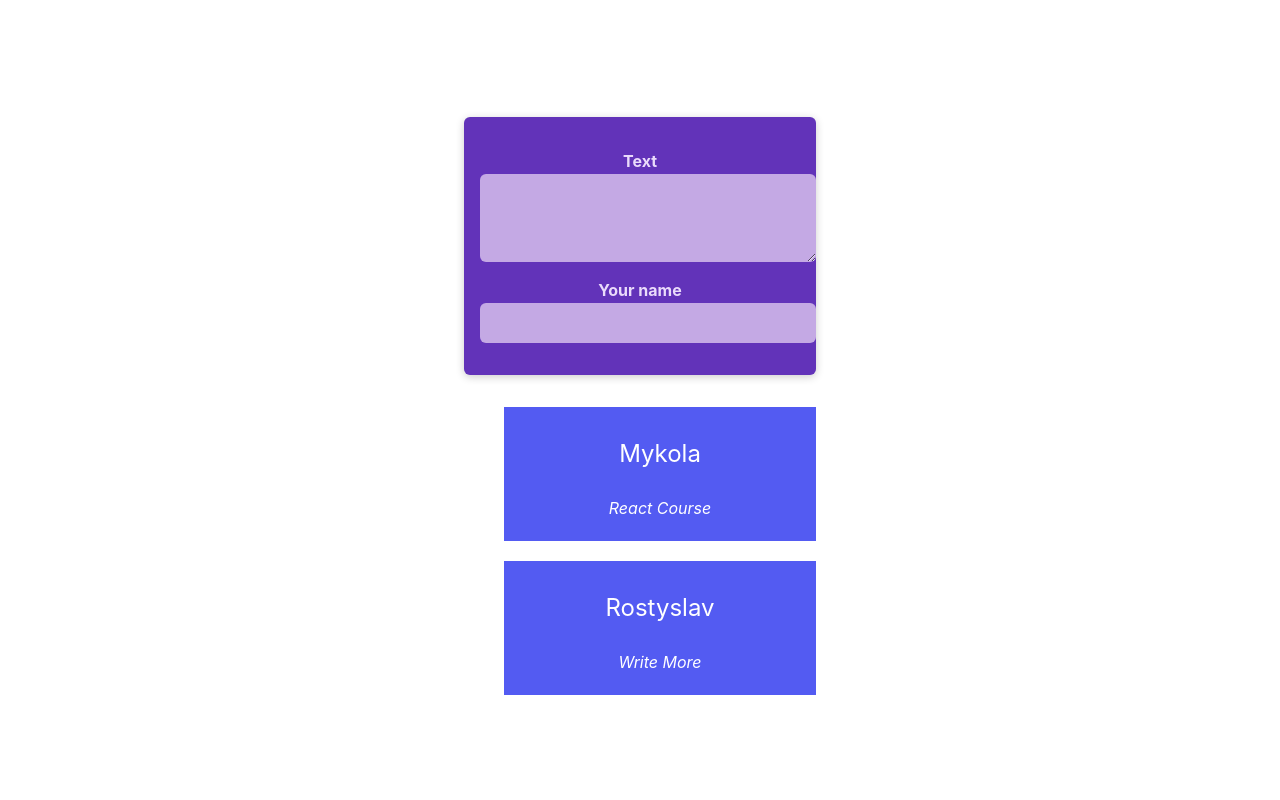
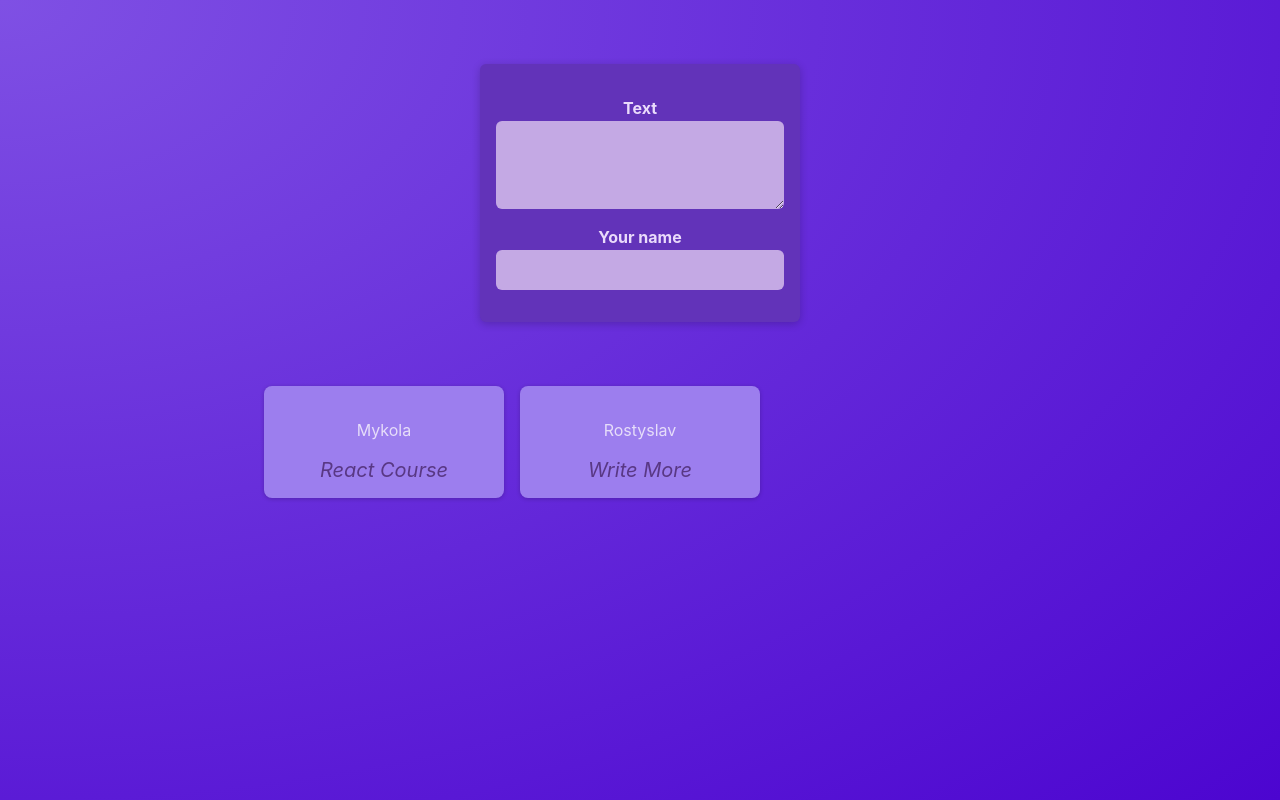
Before and after one commit to iftemplar/react-vite-project, a React (Vite) app: page / in a window 1280 px wide. Built offline with nearby package versions, Linux system fonts and the light colour scheme.

Commit message:
Added CSS styles from Maximillian. Added Prettier

```diff
--- a/package.json
+++ b/package.json
@@ -21,6 +21,7 @@
     "eslint-plugin-react": "^7.32.2",
     "eslint-plugin-react-hooks": "^4.6.0",
     "eslint-plugin-react-refresh": "^0.3.4",
+    "prettier": "2.8.7",
     "vite": "^4.3.0"
   }
 }
--- a/src/components/NewPost.jsx
+++ b/src/components/NewPost.jsx
@@ -8,7 +8,7 @@ function NewPost() {
     <form className={classes.form}>
       <p>
         <label htmlFor="body">Text</label>
-                <textarea id="body" required rows={3} onChange={changeBodyHandler}/>
+        <textarea id="body" required rows={3} onChange={changeBodyHandler} />
       </p>
       <p>
         <label htmlFor="name">Your name</label>
--- a/src/components/Post.module.css
+++ b/src/components/Post.module.css
@@ -1,12 +1,35 @@
 .post {
-    color: white;
-    background: #535bf2;
-    padding: 5px 50px;
-    margin-bottom: 20px;
+  margin: 1rem 0;
+  padding: 1rem;
+  background-color: #9c7eee;
+  border-radius: 8px;
+  box-shadow: 0 1px 4px rgba(0, 0, 0, 0.2);
+  animation: animate-in 1s ease-out forwards;
 }
-.name {
-    font-size: 24px;
+
+.author {
+  font-size: 0.8rem;
+  font-weight: bold;
+  color: #543280;
+  margin: 0;
+  text-transform: uppercase;
 }
+
 .text {
-    font-style: italic;
+  white-space: pre-wrap;
+  font-size: 1.25rem;
+  margin: 0.25rem 0 0 0;
+  color: #593884;
+  font-style: italic;
 }
+
+@keyframes animate-in {
+  from {
+    opacity: 0;
+    transform: translateY(1rem);
+  }
+  to {
+    opacity: 1;
+    transform: translateY(0);
+  }
+}
--- a/src/components/Posts-list.css
+++ b/src/components/Posts-list.css
@@ -1,3 +1,10 @@
 .posts {
-    list-style: none;
+  list-style: none;
+  max-width: 50rem;
+  margin: 1rem auto;
+  padding: 1rem 0;
+  display: grid;
+  gap: 1rem;
+  grid-template-columns: repeat(3, 30%);
+  justify-content: center;
 }
--- a/src/index.css
+++ b/src/index.css
@@ -1,12 +1,14 @@
+* {
+  box-sizing: border-box;
+}
+
 :root {
-  font-family: Inter, system-ui, Avenir, Helvetica, Arial, sans-serif;
-  line-height: 1.5;
+  min-height: 100vh;
+  font-family: Inter, Avenir, Helvetica, Arial, sans-serif;
+  font-size: 16px;
+  line-height: 24px;
   font-weight: 400;
-
-  color-scheme: light dark;
-  color: rgba(255, 255, 255, 0.87);
-  background-color: #242424;
-
+  background-image: radial-gradient(ellipse at top left, #7f50e4, #4c05d0);
   font-synthesis: none;
   text-rendering: optimizeLegibility;
   -webkit-font-smoothing: antialiased;
@@ -14,56 +16,8 @@
   -webkit-text-size-adjust: 100%;
 }
 
-a {
-  font-weight: 500;
-  color: #646cff;
-  text-decoration: inherit;
-}
-a:hover {
-  color: #535bf2;
-}
-
 body {
   margin: 0;
-  display: flex;
-  place-items: center;
-  min-width: 320px;
-  min-height: 100vh;
+  text-align: center;
+  color: #e6ddf9;
 }
-
-h1 {
-  font-size: 3.2em;
-  line-height: 1.1;
-}
-
-button {
-  border-radius: 8px;
-  border: 1px solid transparent;
-  padding: 0.6em 1.2em;
-  font-size: 1em;
-  font-weight: 500;
-  font-family: inherit;
-  background-color: #1a1a1a;
-  cursor: pointer;
-  transition: border-color 0.25s;
-}
-button:hover {
-  border-color: #646cff;
-}
-button:focus,
-button:focus-visible {
-  outline: 4px auto -webkit-focus-ring-color;
-}
-
-@media (prefers-color-scheme: light) {
-  :root {
-    color: #213547;
-    background-color: #ffffff;
-  }
-  a:hover {
-    color: #747bff;
-  }
-  button {
-    background-color: #f9f9f9;
-  }
-}
```
Also changed, not shown: src/App.jsx (+7 -6 lines), src/components/Post.jsx (+6 -6 lines), src/components/Posts-list.jsx (+6 -6 lines), src/components/NewPost.module.css (indentation only), 2 other files (tests, documents, lock files or other folders). Lines whose indentation alone changed are shown as unchanged.
